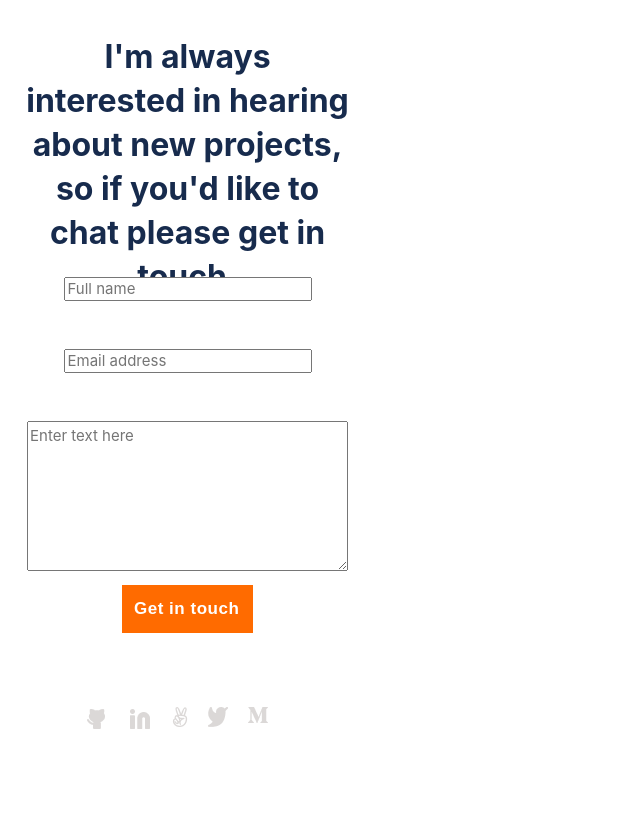
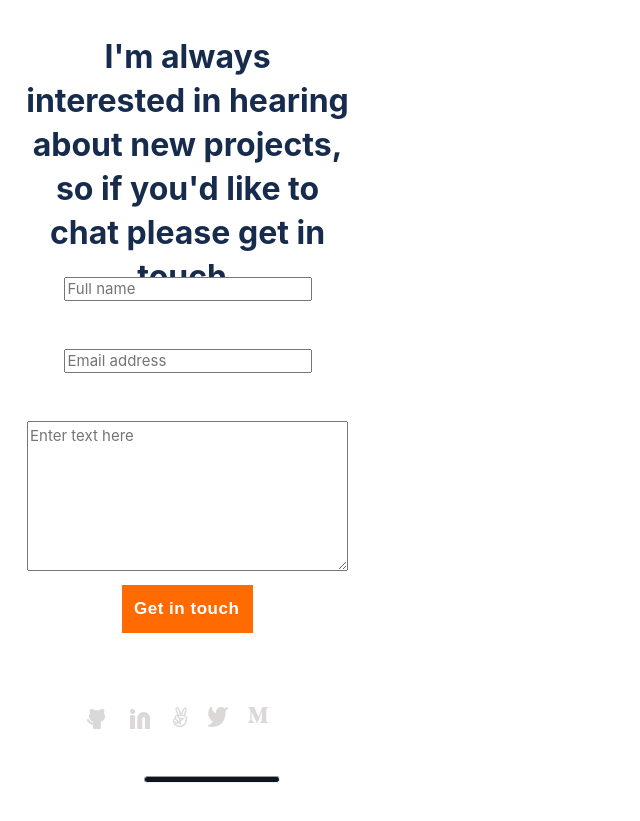
Before and after one commit to egichuhis/my-portfolio, a website: page index.html in a window 1280 px wide. Shown: the part 6355-7176 px from the top of the page, without its empty margins (0-640 px from the left). Drawn offline with Linux system fonts and the light colour scheme; a web font is replaced by a local one.

Commit message:
Add Horizontal rule in footer

```diff
--- a/index.html
+++ b/index.html
@@ -331,9 +331,9 @@
                     </li>
                 </ul>
 
+                <hr class="footer-hr">
+
         </section>
-
-
     </body>
 
 </html>
--- a/style.css
+++ b/style.css
@@ -683,7 +683,7 @@
   gap: 58px;
   position: absolute;
   width: 375px;
-  height: 844px;
+  height: auto;
   left: 0px;
   top: 6238px;
 }
@@ -842,3 +842,13 @@
 .socials-footer li {
   margin-left: 20px;
 }
+
+.footer-hr {
+  position: absolute;
+  width: 134px;
+  height: 5px;
+  left: calc(50% - 134px/2 - 0.5px);
+  bottom: 80px;
+  background: #0D151E;
+  border-radius: 10px;
+}
```
